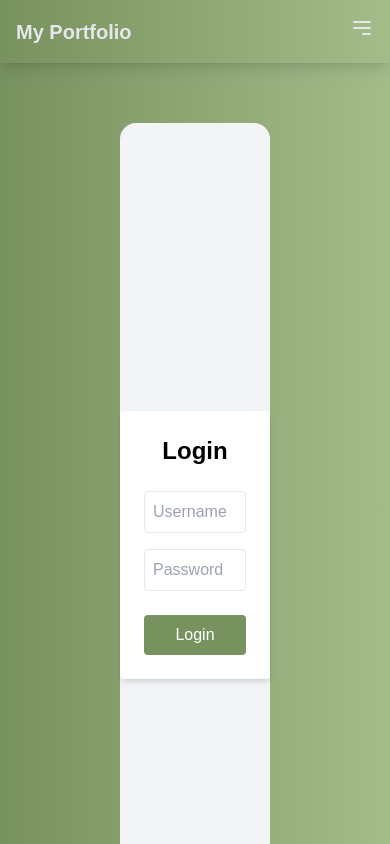
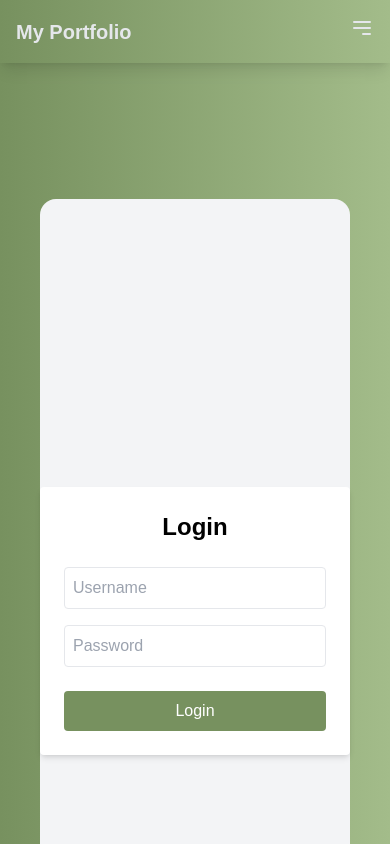
Before and after one commit to mprojr/reactjs-tailwind-portfolio, a React (Vite) app: page /login in a window 390 px wide. Shown: the top 844 px of the page. Built offline with nearby package versions, Linux system fonts and the light colour scheme; a web font is replaced by a local one.

Commit message:
Mobile Layout Fix

```diff
--- a/src/pages/Login.jsx
+++ b/src/pages/Login.jsx
@@ -17,7 +17,7 @@ function Login() {
   };
 
   return (
-    <div className="px-20 py-5 m-10">
+    <div className="sm:px-20 sm:py-5 sm:m-10 mt-10 py-24 px-10">
       <div className="flex items-center justify-center min-h-screen bg-gray-100 rounded-2xl">
         <div className="bg-white p-6 rounded shadow-md w-full max-w-sm">
           <h2 className="text-2xl font-bold mb-6 text-center">Login</h2>
```
